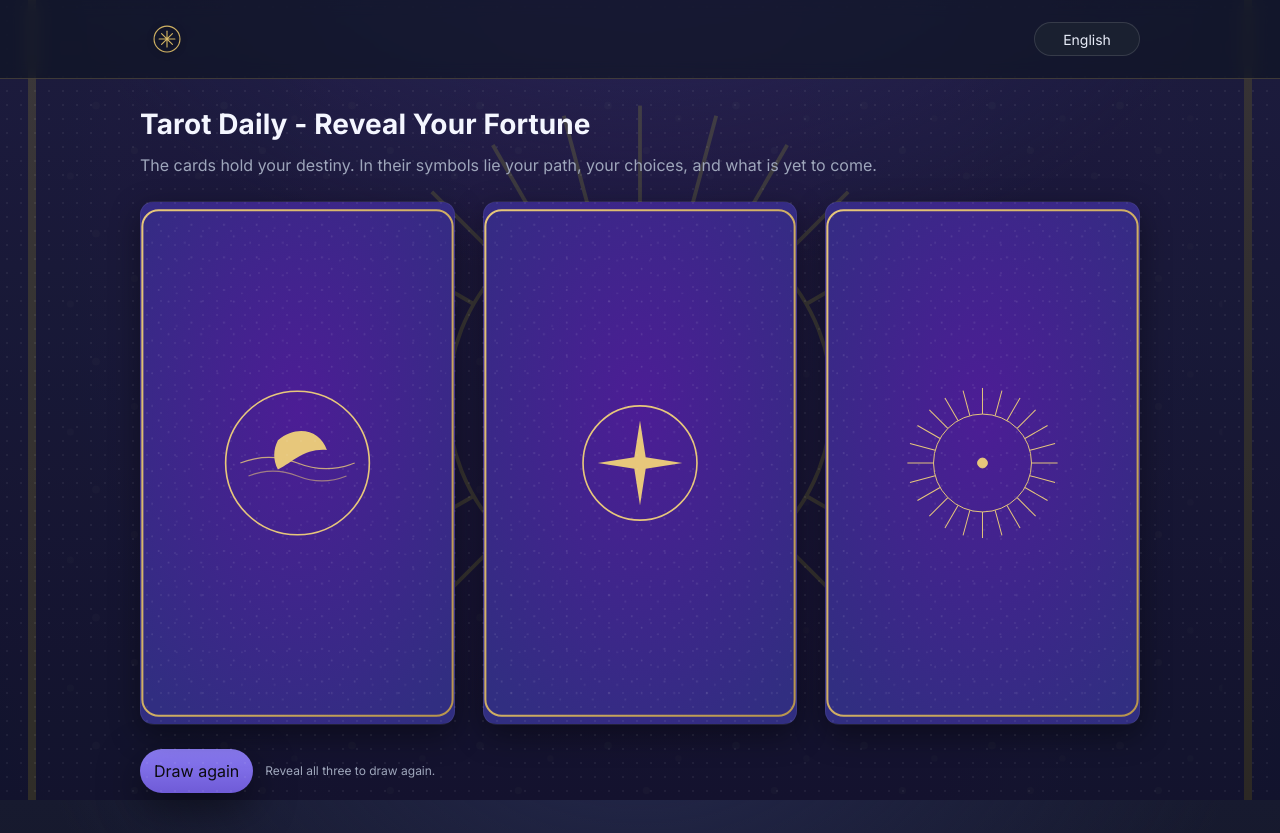
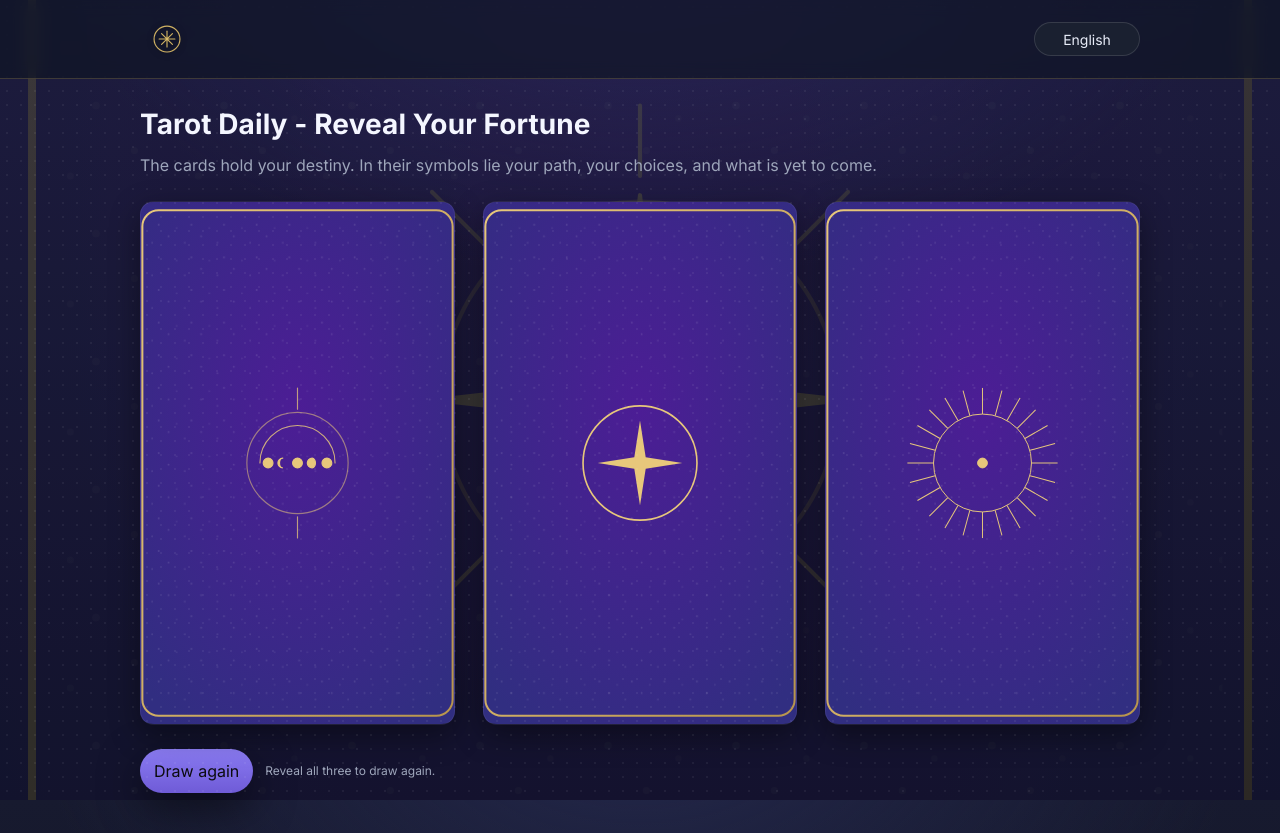
Before and after one commit to b-vovk/tarot, a Next.js app: page / in a window 1280 px wide. Built offline with nearby package versions, Linux system fonts and the light colour scheme.

Commit message:
update background

```diff
--- a/src/app/globals.css
+++ b/src/app/globals.css
@@ -128,7 +128,7 @@ body, button, select, input, textarea { font-family: var(--font-inter), ui-sans-
   position: fixed;
   inset: 0;
   z-index: -1;
-  background: url("/images/sunburst-deco.svg") center/cover no-repeat;
+  background: url("/images/compass-deco.svg") center/cover no-repeat;
   opacity: 0.18;
 }
 
@@ -184,7 +184,7 @@ p  { color: var(--muted); margin: 0 0 24px; }
 
 /* Three unique backs */
 .cardBack-0 {
-  background-image: url("/images/lunar-wave.svg");
+  background-image: url("/images/moon-phase-deco.svg");
 }
 .cardBack-1 {
   background-image: url("/images/mystic-star.svg");
@@ -192,6 +192,11 @@ p  { color: var(--muted); margin: 0 0 24px; }
 .cardBack-2 {
   background-image: url("/images/sunburst-deco.svg");
 }
+/* Additional backs in the same style */
+.cardBack-3 { background-image: url("/images/eclipse-deco.svg"); }
+.cardBack-4 { background-image: url("/images/constellation-deco.svg"); }
+.cardBack-5 { background-image: url("/images/moon-phase-deco.svg"); }
+.cardBack-6 { background-image: url("/images/compass-deco.svg"); }
 
 /* FRONT */
 .cardFront {
@@ -246,6 +251,16 @@ button:focus-visible { outline: none; box-shadow: var(--ring); }
 .helper {
   color: var(--muted);
   font-size: 12px;
+}
+
+/* Main emblem above cards */
+.emblemMain {
+  width: 180px;
+  height: 180px;
+  margin: 8px auto 18px;
+  background: url("/images/arcane-sigil.svg") center/contain no-repeat;
+  filter: drop-shadow(0 10px 28px rgba(0,0,0,0.38));
+  opacity: 0.95;
 }
 
 /* Staggered entrance states for cards */
--- a/src/app/layout.tsx
+++ b/src/app/layout.tsx
@@ -20,6 +20,8 @@ export default function RootLayout({ children }: { children: React.ReactNode })
         <link rel="preload" as="image" href="/images/sunburst-deco.svg" />
         <link rel="preload" as="image" href="/images/mystic-star.svg" />
         <link rel="preload" as="image" href="/images/lunar-wave.svg" />
+        <link rel="preload" as="image" href="/images/moon-phase-deco.svg" />
+        <link rel="preload" as="image" href="/images/compass-deco.svg" />
 
       </head>
       {/* Ignore client-only attrs inserted by extensions */}
```
Also changed, not shown: public/images/compass-deco.svg (added), public/images/moon-phase-deco.svg (added).
